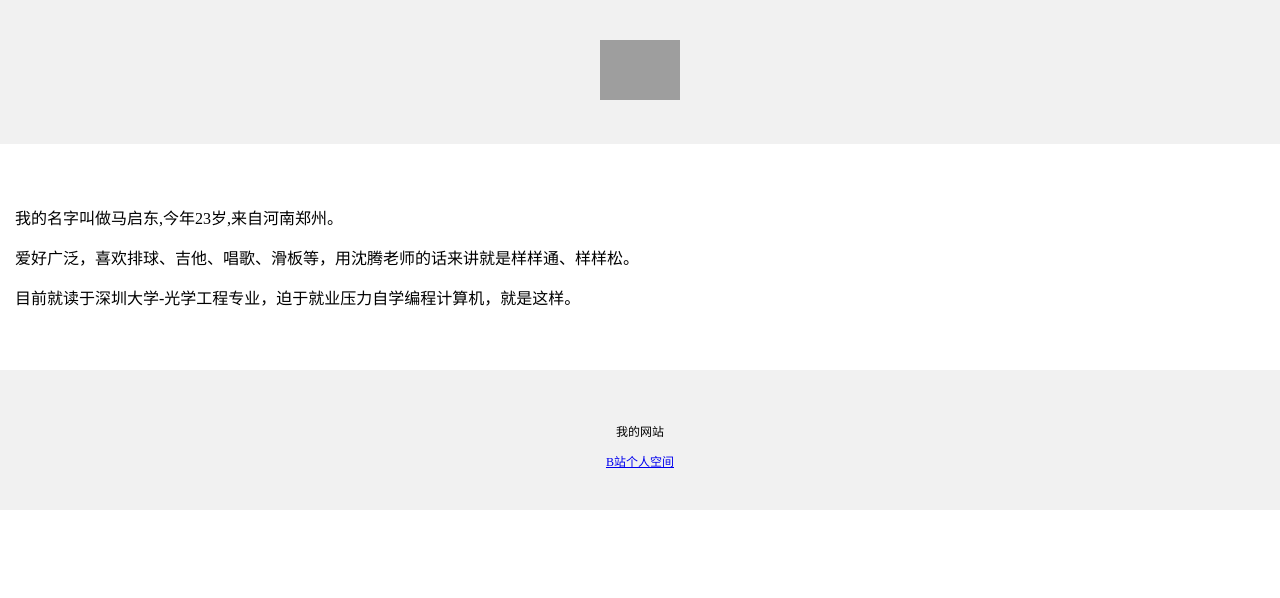
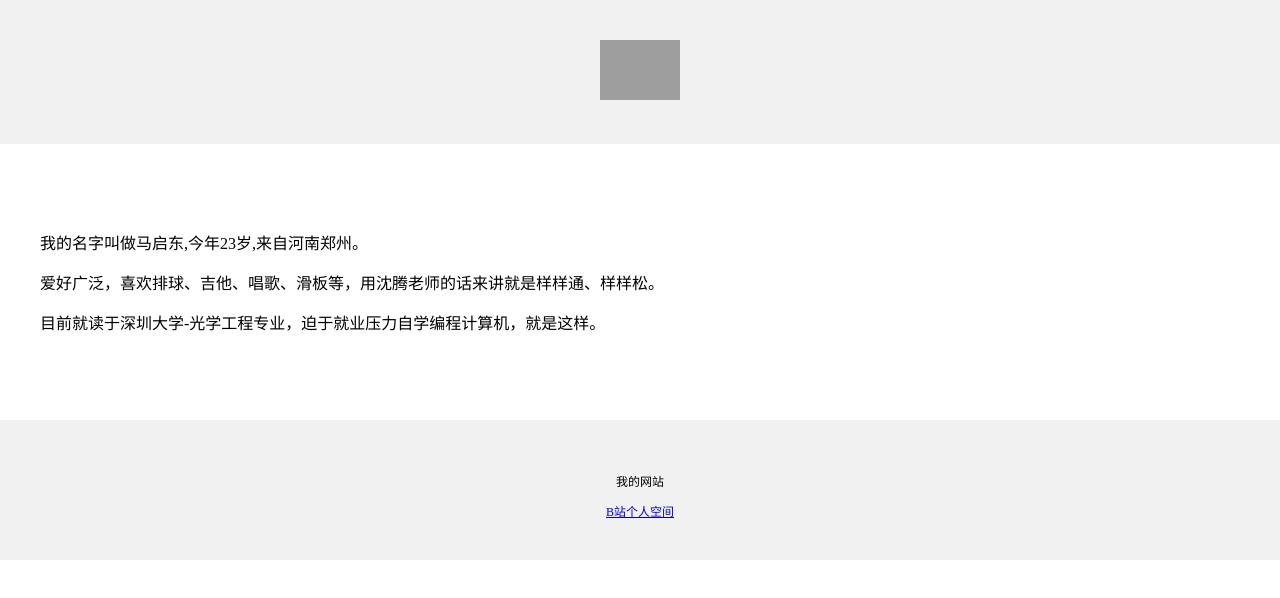
Before and after one commit to Goldorse/-, a plain HTML site: page index.html in a window 1280 px wide. Drawn offline with Linux system fonts and the light colour scheme; grey boxes are pictures that could not be loaded.

Commit message:
Update index.html

```diff
--- a/index.html
+++ b/index.html
@@ -21,7 +21,7 @@
     <div style="
       max-width: 700xp;
       margin: 30px auto;
-      padding: 15px;
+      padding: 40px;
       line-hight: 1.7;
     ">
     <p>我的名字叫做马启东,今年23岁,来自河南郑州。</p>
```
